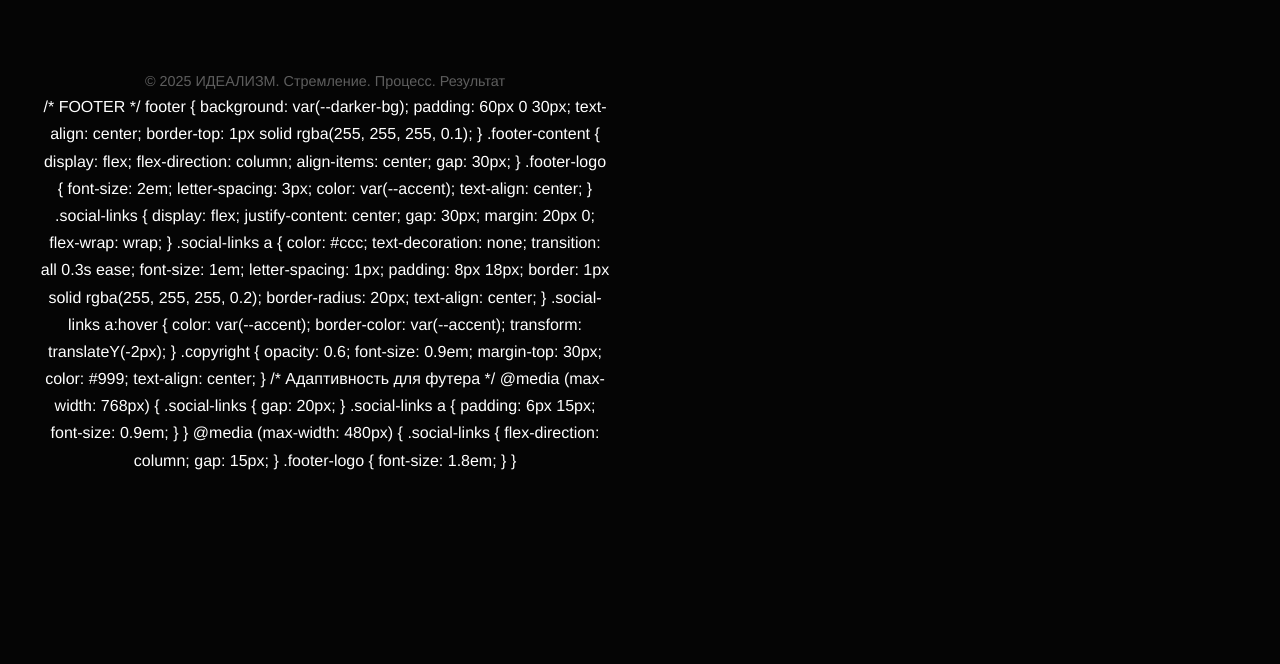
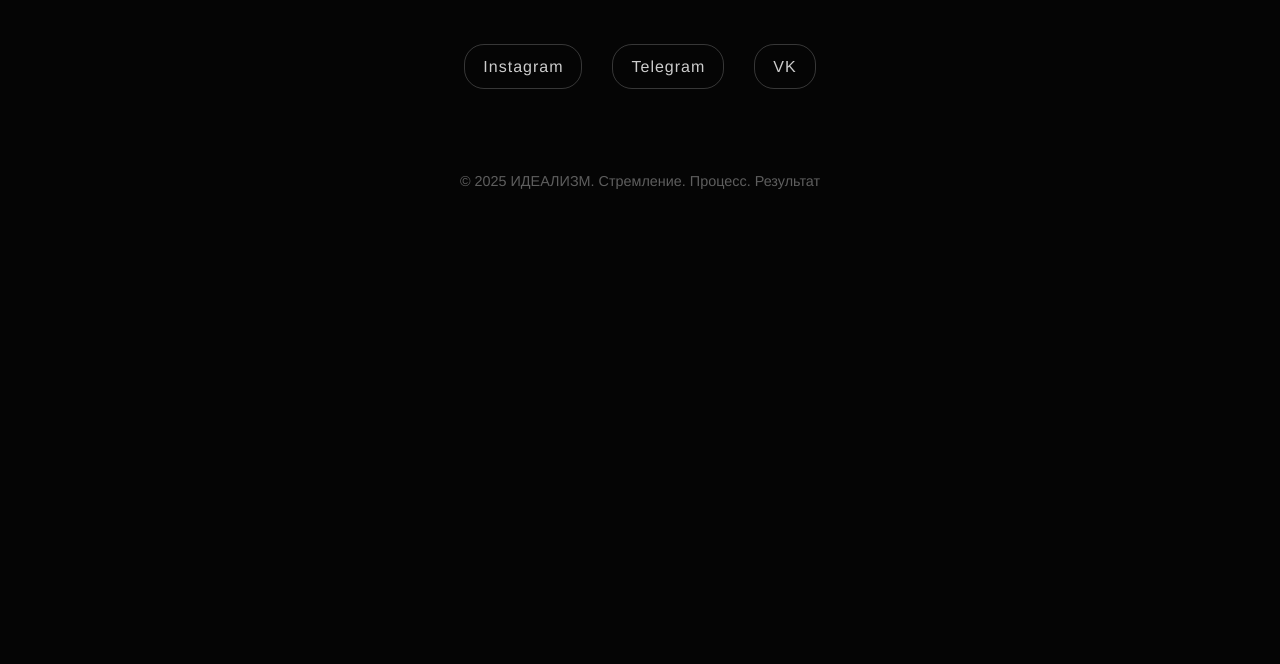
Before and after one commit to vetyutnevmaksim-creator/IDEALIZM_OFFICIAL, a plain HTML site: page community.html in a window 1280 px wide. Shown: the part 1443-2107 px from the top of the page. After the commit the page ends 1666 px from the top, so only its background shows below. Drawn offline with Linux system fonts and the light colour scheme.

Commit message:
Update community.html

```diff
--- a/community.html
+++ b/community.html
@@ -222,12 +222,15 @@
             font-size: 2em;
             letter-spacing: 3px;
             color: var(--accent);
+            text-align: center;
         }
 
         .social-links {
             display: flex;
+            justify-content: center;
             gap: 30px;
             margin: 20px 0;
+            flex-wrap: wrap;
         }
 
         .social-links a {
@@ -239,6 +242,7 @@
             padding: 8px 18px;
             border: 1px solid rgba(255, 255, 255, 0.2);
             border-radius: 20px;
+            text-align: center;
         }
 
         .social-links a:hover {
@@ -252,6 +256,7 @@
             font-size: 0.9em;
             margin-top: 30px;
             color: #999;
+            text-align: center;
         }
 
         /* BURGER MENU */
@@ -375,6 +380,16 @@
             .qr-section {
                 padding: 30px;
             }
+
+            /* Адаптивность для футера */
+            .social-links {
+                gap: 20px;
+            }
+
+            .social-links a {
+                padding: 6px 15px;
+                font-size: 0.9em;
+            }
         }
 
         @media (max-width: 480px) {
@@ -392,6 +407,15 @@
 
             .qr-container {
                 max-width: 250px;
+            }
+
+            .social-links {
+                flex-direction: column;
+                gap: 15px;
+            }
+
+            .footer-logo {
+                font-size: 1.8em;
             }
         }
     </style>
@@ -445,7 +469,7 @@
                 </p>
             </div>
 
-            <!-- ДОБАВЛЕНА СЕКЦИЯ QR-КОДА -->
+            <!-- СЕКЦИЯ С ФОТОГРАФИЕЙ -->
             <div class="qr-section">
                 <div class="qr-container">
                     <img src="qr-code.jpeg" alt="Наше сообщество Идеалистов" class="qr-code">
@@ -454,6 +478,8 @@
                     <h3>Присоединяйтесь к нашему сообществу</h3>
                     <p>Станьте частью движения идеалистов. Вместе мы создаем пространство для роста и развития, где каждый может найти поддержку и вдохновение</p>
                     <a href="https://t.me/liveoncemax" class="telegram-link" target="_blank">Присоединиться в Telegram</a>
+                </div>
+            </div>
         </div>
     </div>
 
@@ -467,84 +493,6 @@
             </div>
             <p class="copyright">&copy; 2025 ИДЕАЛИЗМ. Стремление. Процесс. Результат</p>
         </div>
-/* FOOTER */
-footer {
-    background: var(--darker-bg);
-    padding: 60px 0 30px;
-    text-align: center;
-    border-top: 1px solid rgba(255, 255, 255, 0.1);
-}
-
-.footer-content {
-    display: flex;
-    flex-direction: column;
-    align-items: center;
-    gap: 30px;
-}
-
-.footer-logo {
-    font-size: 2em;
-    letter-spacing: 3px;
-    color: var(--accent);
-    text-align: center;
-}
-
-.social-links {
-    display: flex;
-    justify-content: center;
-    gap: 30px;
-    margin: 20px 0;
-    flex-wrap: wrap;
-}
-
-.social-links a {
-    color: #ccc;
-    text-decoration: none;
-    transition: all 0.3s ease;
-    font-size: 1em;
-    letter-spacing: 1px;
-    padding: 8px 18px;
-    border: 1px solid rgba(255, 255, 255, 0.2);
-    border-radius: 20px;
-    text-align: center;
-}
-
-.social-links a:hover {
-    color: var(--accent);
-    border-color: var(--accent);
-    transform: translateY(-2px);
-}
-
-.copyright {
-    opacity: 0.6;
-    font-size: 0.9em;
-    margin-top: 30px;
-    color: #999;
-    text-align: center;
-}
-
-/* Адаптивность для футера */
-@media (max-width: 768px) {
-    .social-links {
-        gap: 20px;
-    }
-
-    .social-links a {
-        padding: 6px 15px;
-        font-size: 0.9em;
-    }
-}
-
-@media (max-width: 480px) {
-    .social-links {
-        flex-direction: column;
-        gap: 15px;
-    }
-
-    .footer-logo {
-        font-size: 1.8em;
-    }
-}
     </footer>
 
     <script>
```
Lines whose indentation alone changed are shown as unchanged.
